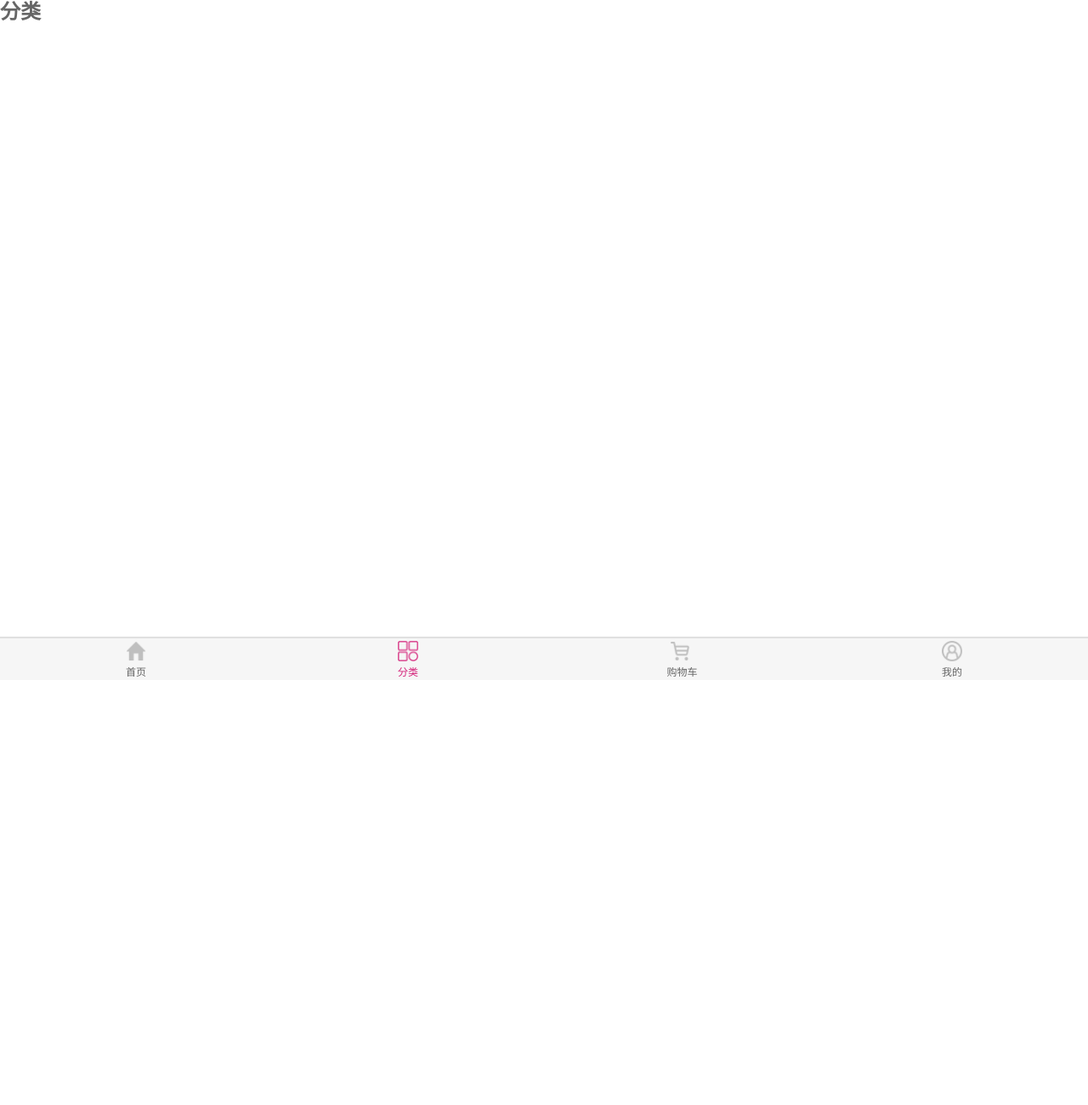
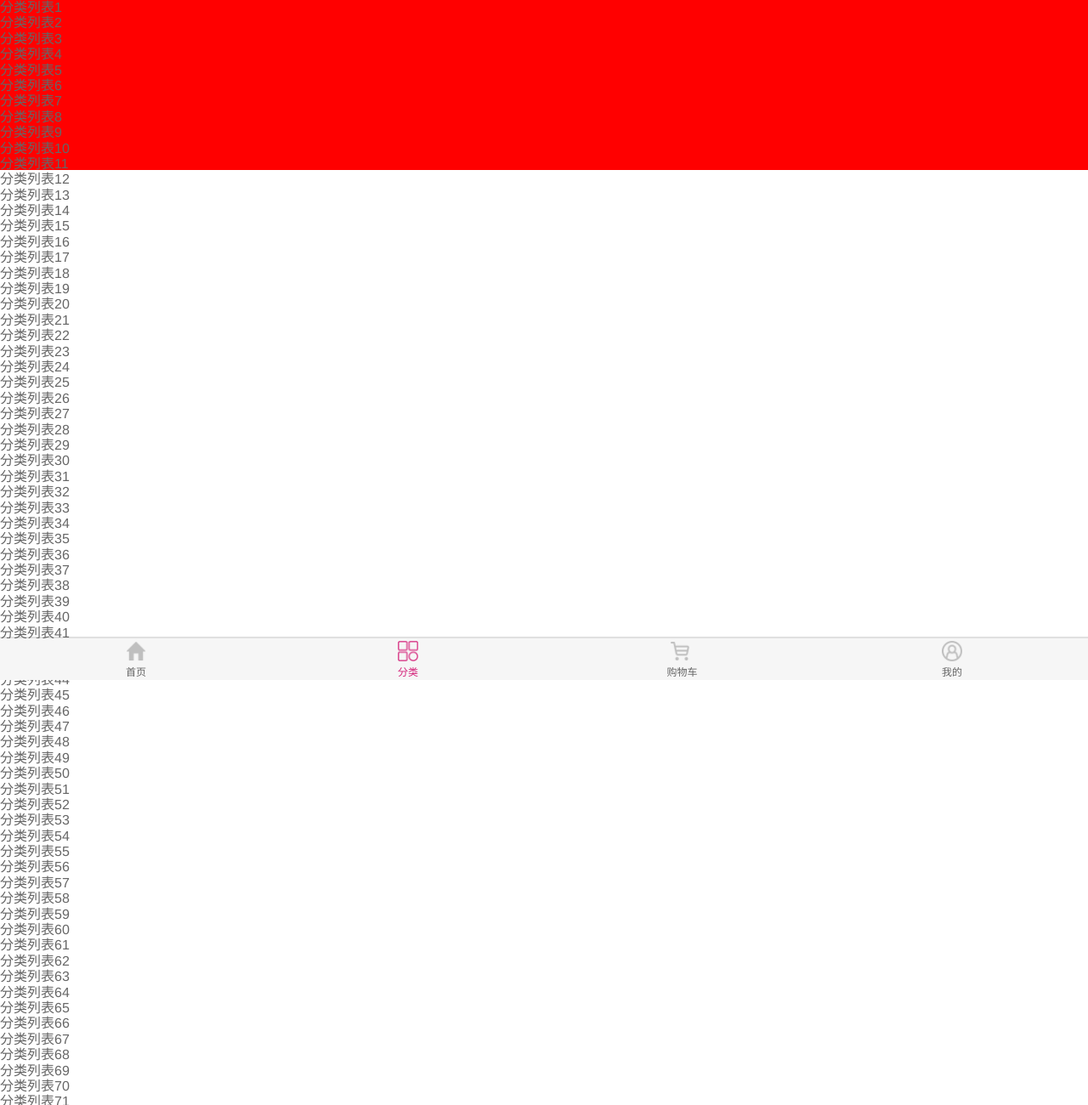
Before and after one commit to coderyht111/supermall, a Vue app: page /category in a window 1280 px wide. Shown: the top 1300 px of the page at 85% size. Before the commit the page ends 800 px from the top, so only its background shows below. Built offline with nearby package versions, Linux system fonts and the light colour scheme.

Commit message:
‘更新’

```diff
--- a/package.json
+++ b/package.json
@@ -8,6 +8,7 @@
   },
   "dependencies": {
     "axios": "^0.19.2",
+    "better-scroll": "^1.15.2",
     "core-js": "^3.6.5",
     "vue": "^2.6.11",
     "vue-router": "^3.3.4"
--- a/src/components/common/swiper/Swiper.vue
+++ b/src/components/common/swiper/Swiper.vue
@@ -50,7 +50,7 @@
 
         // 2.开启定时器
         this.startTimer();
-      }, 100)
+      }, 500)
     },
     methods: {
 		  /**
--- a/src/components/common/tabbar/src/components/tabbar/TabBar.vue
+++ b/src/components/common/tabbar/src/components/tabbar/TabBar.vue
@@ -19,6 +19,7 @@
     right: 0;
     bottom: 0;
     box-shadow: 0 -2px 0.5px rgba(100, 100, 100, 0.2);
+    z-index: 999;
   }
 
 
--- /dev/null
+++ b/src/components/content/goods/GoodsList.vue
@@ -0,0 +1,36 @@
+<template>
+  <div class="goods">
+    <goods-list-item v-for="item in goods" :key="item.index" :goods-item='item'/>
+    <!-- {{goods}} -->
+  </div>
+</template>
+
+<script>
+import GoodsListItem from './GoodsListItem'
+export default {
+  name:'GoodsList',
+  components:{
+    GoodsListItem
+  },
+  props:{
+    goods:{
+      type:Array,
+      default(){
+        return []
+      }
+    }
+  }
+}
+</script>
+
+<style>
+  .goods {
+    display: flex;
+    flex-wrap: wrap;
+    justify-content: space-around;
+    background-color: var(--color-background);
+
+    padding: 2px;
+  }
+
+</style>
--- /dev/null
+++ b/src/components/content/goods/GoodsListItem.vue
@@ -0,0 +1,76 @@
+<template>
+  <div class="goods-item">
+    <img :src='goodsItem.show.img' alt="">
+    <div class="goods-info">
+      <p>{{goodsItem.title}}</p>
+      <span class="price">{{goodsItem.price}}</span>
+      <span class="collect">{{goodsItem.cfav}}</span>
+    </div>
+  </div>
+</template>
+
+<script>
+export default {
+  name:'GoodsListItem',
+  props:{
+    goodsItem:{
+      type:Object,
+      default(){
+        return {}
+      }
+    }
+  }
+}
+</script>
+
+<style>
+  .goods-item {
+    padding-bottom: 40px;
+    position: relative;
+
+    width: 48%;
+  }
+
+  .goods-item img {
+    width: 100%;
+    border-radius: 5px;
+    border:3px solid var(--color-tint);
+  }
+
+  .goods-info {
+    font-size: 12px;
+    position: absolute;
+    bottom: 5px;
+    left: 0;
+    right: 0;
+    overflow: hidden;
+    text-align: center;
+  }
+
+  .goods-info p {
+    overflow: hidden;
+    text-overflow: ellipsis;
+    white-space: nowrap;
+    margin-bottom: 3px;
+  }
+
+  .goods-info .price {
+    color: var(--color-high-text);
+    margin-right: 20px;
+  }
+
+  .goods-info .collect {
+    position: relative;
+  }
+
+  .goods-info .collect::before {
+    content: '';
+    position: absolute;
+    left: -15px;
+    top: -1px;
+    width: 14px;
+    height: 14px;
+    background: url("~assets/img/common/collect.svg") 0 0/14px 14px;
+  }
+
+</style>
--- a/src/components/content/tabControl/TabControl.vue
+++ b/src/components/content/tabControl/TabControl.vue
@@ -25,6 +25,7 @@
   methods:{
     itemClick(index){
       this.indexActive=index
+      this.$emit('tabClick',index)
     }
   }
 }
@@ -36,6 +37,7 @@
     text-align: center;
     font-size: 14px;
     background-color: #fff;
+    z-index: 998;
   }
   .tab-control-item{
     flex: 1;
--- a/src/views/category/CateGory.vue
+++ b/src/views/category/CateGory.vue
@@ -1,15 +1,132 @@
 <template>
-  <div>
-    <h2>分类</h2>
+  <div class="wrapper">
+    <!-- <h2>分类</h2> -->
+    <ul class="content">
+      <li>分类列表1</li>
+      <li>分类列表2</li>
+      <li>分类列表3</li>
+      <li>分类列表4</li>
+      <li>分类列表5</li>
+      <li>分类列表6</li>
+      <li>分类列表7</li>
+      <li>分类列表8</li>
+      <li>分类列表9</li>
+      <li>分类列表10</li>
+      <li>分类列表11</li>
+      <li>分类列表12</li>
+      <li>分类列表13</li>
+      <li>分类列表14</li>
+      <li>分类列表15</li>
+      <li>分类列表16</li>
+      <li>分类列表17</li>
+      <li>分类列表18</li>
+      <li>分类列表19</li>
+      <li>分类列表20</li>
+      <li>分类列表21</li>
+      <li>分类列表22</li>
+      <li>分类列表23</li>
+      <li>分类列表24</li>
+      <li>分类列表25</li>
+      <li>分类列表26</li>
+      <li>分类列表27</li>
+      <li>分类列表28</li>
+      <li>分类列表29</li>
+      <li>分类列表30</li>
+      <li>分类列表31</li>
+      <li>分类列表32</li>
+      <li>分类列表33</li>
+      <li>分类列表34</li>
+      <li>分类列表35</li>
+      <li>分类列表36</li>
+      <li>分类列表37</li>
+      <li>分类列表38</li>
+      <li>分类列表39</li>
+      <li>分类列表40</li>
+      <li>分类列表41</li>
+      <li>分类列表42</li>
+      <li>分类列表43</li>
+      <li>分类列表44</li>
+      <li>分类列表45</li>
+      <li>分类列表46</li>
+      <li>分类列表47</li>
+      <li>分类列表48</li>
+      <li>分类列表49</li>
+      <li>分类列表50</li>
+      <li>分类列表51</li>
+      <li>分类列表52</li>
+      <li>分类列表53</li>
+      <li>分类列表54</li>
+      <li>分类列表55</li>
+      <li>分类列表56</li>
+      <li>分类列表57</li>
+      <li>分类列表58</li>
+      <li>分类列表59</li>
+      <li>分类列表60</li>
+      <li>分类列表61</li>
+      <li>分类列表62</li>
+      <li>分类列表63</li>
+      <li>分类列表64</li>
+      <li>分类列表65</li>
+      <li>分类列表66</li>
+      <li>分类列表67</li>
+      <li>分类列表68</li>
+      <li>分类列表69</li>
+      <li>分类列表70</li>
+      <li>分类列表71</li>
+      <li>分类列表72</li>
+      <li>分类列表73</li>
+      <li>分类列表74</li>
+      <li>分类列表75</li>
+      <li>分类列表76</li>
+      <li>分类列表77</li>
+      <li>分类列表78</li>
+      <li>分类列表79</li>
+      <li>分类列表80</li>
+      <li>分类列表81</li>
+      <li>分类列表82</li>
+      <li>分类列表83</li>
+      <li>分类列表84</li>
+      <li>分类列表85</li>
+      <li>分类列表86</li>
+      <li>分类列表87</li>
+      <li>分类列表88</li>
+      <li>分类列表89</li>
+      <li>分类列表90</li>
+      <li>分类列表91</li>
+      <li>分类列表92</li>
+      <li>分类列表93</li>
+      <li>分类列表94</li>
+      <li>分类列表95</li>
+      <li>分类列表96</li>
+      <li>分类列表97</li>
+      <li>分类列表98</li>
+      <li>分类列表99</li>
+      <li>分类列表100</li>
+    </ul>
   </div>
 </template>
 
 <script>
+import BScroll from 'better-scroll'
 export default {
-  name:'Home'
+  name:'Home',
+  created(){
+
+  },
+  mounted(){
+    new BScroll(document.querySelector('.wrapper'),{
+
+    })
+  }
 }
 </script>
 
 <style>
+  .wrapper{
+    height: 200px;
+    background-color: red;
 
+    /* overflow: hidden;
+    overflow-y: scroll; */
+  }
 </style>
--- a/src/views/home/Home.vue
+++ b/src/views/home/Home.vue
@@ -4,7 +4,8 @@
     <home-swiper :banners='banners'/>
     <recommend-view :recommends='recommends'/>
     <feature-view />
-    <tab-control class="tab-control" :titles="['流行','新款','精选']"/>
+    <tab-control class="tab-control" :titles="['流行','新款','精选']" @tabClick="tabClick"/>
+    <goods-list :goods="shouGoods" />
 
     <ul>
       <li>列表1</li>
@@ -117,6 +118,7 @@
 import RecommendView from './childComps/RecommendView'
 import FeatureView from './childComps/FeatureView'
 import TabControl from 'components/content/tabControl/TabControl'
+import GoodsList from 'components/content/goods/GoodsList'
 import {getHomeMultidata,getHomeGoods} from 'network/home'
 
 export default {
@@ -126,7 +128,8 @@
     HomeSwiper,
     RecommendView,
     FeatureView,
-    TabControl
+    TabControl,
+    GoodsList
   },
   data(){
     return{
@@ -137,7 +140,13 @@
         'pop':{page:0,list:[]},
         'new':{page:0,list:[]},
         'sell':{page:0,list:[]}
-      }
+      },
+      currentType:'pop'
+    }
+  },
+  computed:{
+    shouGoods(){
+      return this.goods[this.currentType].list
     }
   },
   created(){
@@ -150,6 +159,25 @@
     this.getHomeGoods('sell')
   },
   methods:{
+    /**
+     * 事件监听的方法
+     */
+    tabClick(index){
+      // console.log(index);
+      switch(index){
+        case 0:this.currentType='pop';break
+        case 1:this.currentType='new';break
+        case 2:this.currentType='sell';break
+      }
+    },
+
+
+
+
+
+    /**
+     * 网络请求的方法发
+     */
     getHomeMultidata(){
        getHomeMultidata().then(res=>{
         // console.log(res);
```
Also changed, not shown: 2 other files (tests, documents, lock files or other folders).
